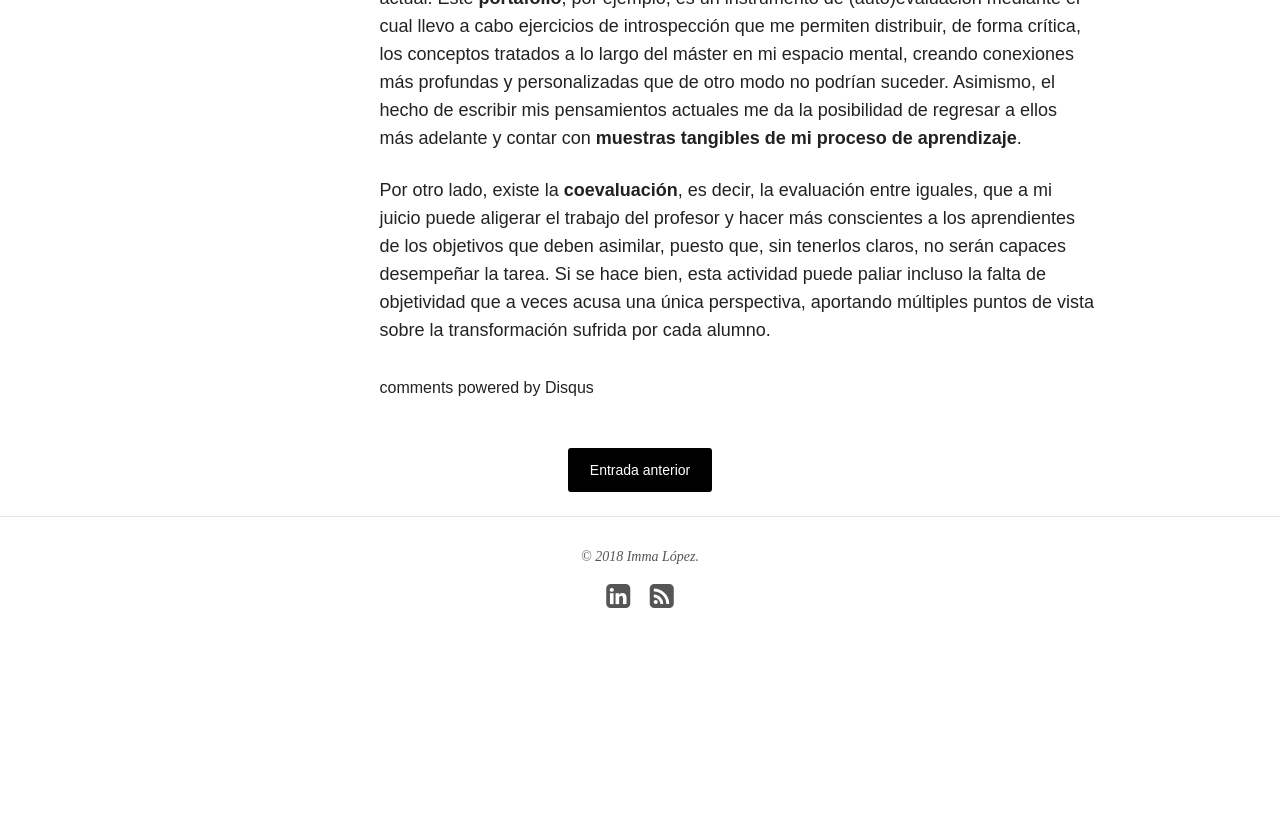
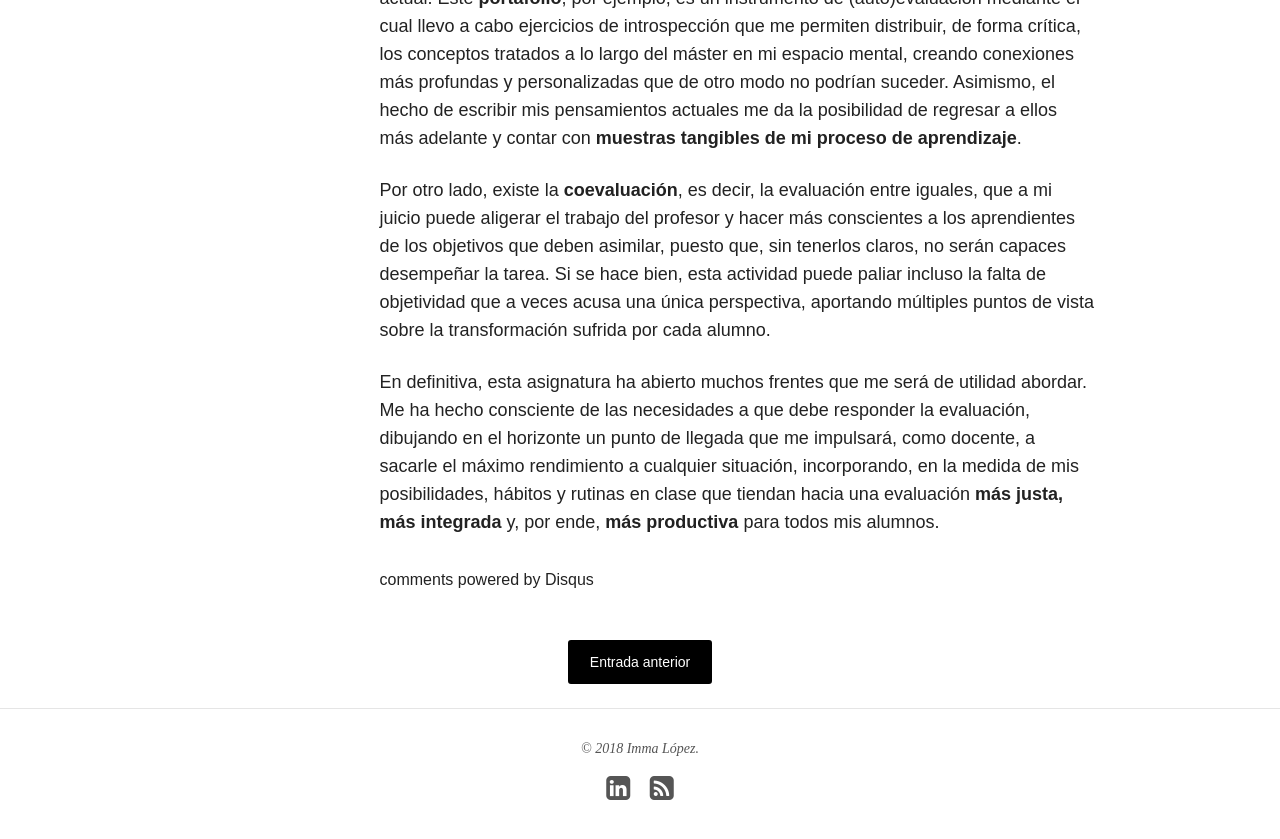
Before and after one commit to immalopez/immalopez.github.io, a Jekyll site: the page built from _posts/blog/2018-01-28-evaluacion-antes-y-despues.md, in a window 1280 px wide and 900 px high, scrolled down 4412 px. Shown: the top 839 px of the window. Built offline with Jekyll 4.4.1, drawn with Linux system fonts in a browser that asks for light colours; nearby versions of some CDN libraries; comment, search, counter and statistics services are not loaded; before the commit the page ends 5120 px from its top, so only the background shows below that.

Commit message:
Update 2018-01-28-evaluacion-antes-y-despues.md

```diff
--- a/_posts/blog/2018-01-28-evaluacion-antes-y-despues.md
+++ b/_posts/blog/2018-01-28-evaluacion-antes-y-despues.md
@@ -89,3 +89,5 @@ No obstante, este método precisa **tiempo** y **apoyo institucional**. Si el co
 Esto no quiere decir, empero, que no puedan incorporarse mejoras al modelo evaluativo actual. Este **portafolio**, por ejemplo, es un instrumento de (auto)evaluación mediante el cual llevo a cabo ejercicios de introspección que me permiten distribuir, de forma crítica, los conceptos tratados a lo largo del máster en mi espacio mental, creando conexiones más profundas y personalizadas que de otro modo no podrían suceder. Asimismo, el hecho de escribir mis pensamientos actuales me da la posibilidad de regresar a ellos más adelante y contar con **muestras tangibles de mi proceso de aprendizaje**.
 
 Por otro lado, existe la **coevaluación**, es decir, la evaluación entre iguales, que a mi juicio puede aligerar el trabajo del profesor y hacer más conscientes a los aprendientes de los objetivos que deben asimilar, puesto que, sin tenerlos claros, no serán capaces desempeñar la tarea. Si se hace bien, esta actividad puede paliar incluso la falta de objetividad que a veces acusa una única perspectiva, aportando múltiples puntos de vista sobre la transformación sufrida por cada alumno.
+
+En definitiva, esta asignatura ha abierto muchos frentes que me será de utilidad abordar. Me ha hecho consciente de las necesidades a que debe responder la evaluación, dibujando en el horizonte un punto de llegada que me impulsará, como docente, a sacarle el máximo rendimiento a cualquier situación, incorporando, en la medida de mis posibilidades, hábitos y rutinas en clase que tiendan hacia una evaluación **más justa, más integrada** y, por ende, **más productiva** para todos mis alumnos.
```
